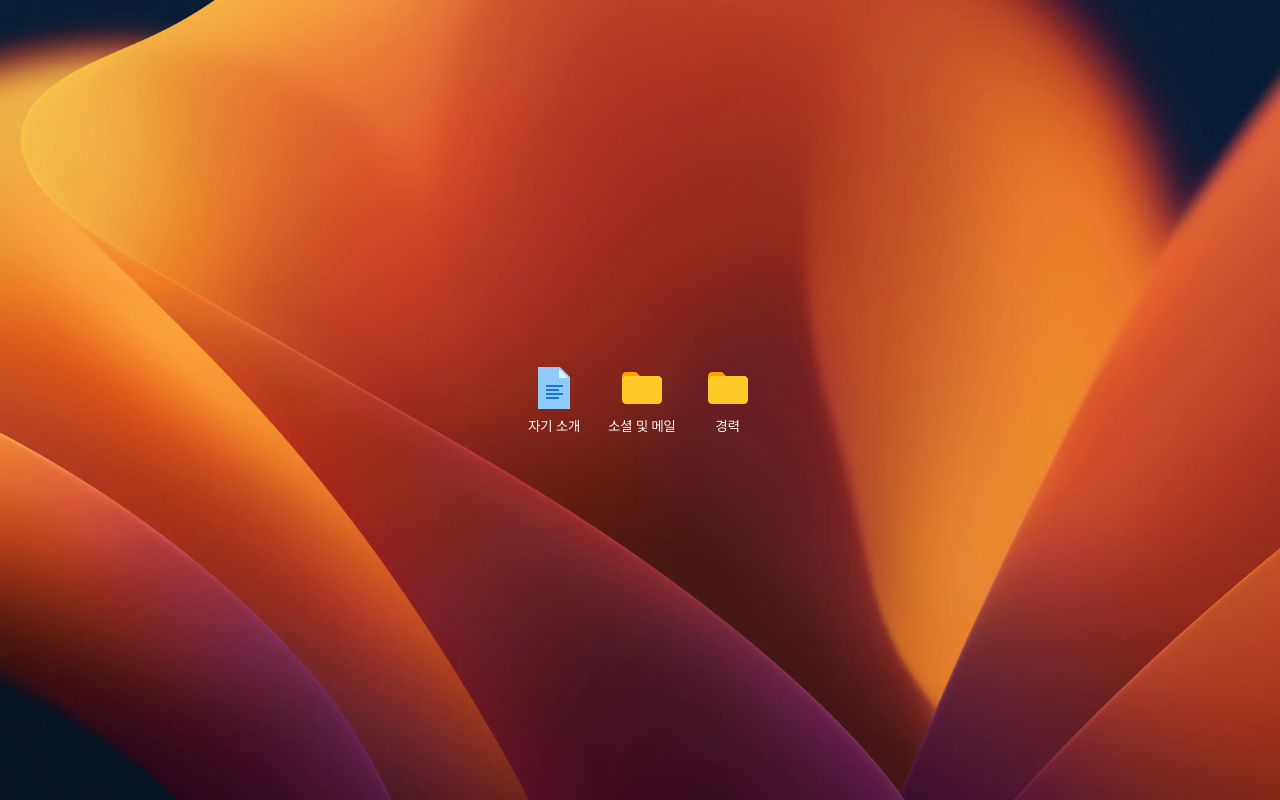
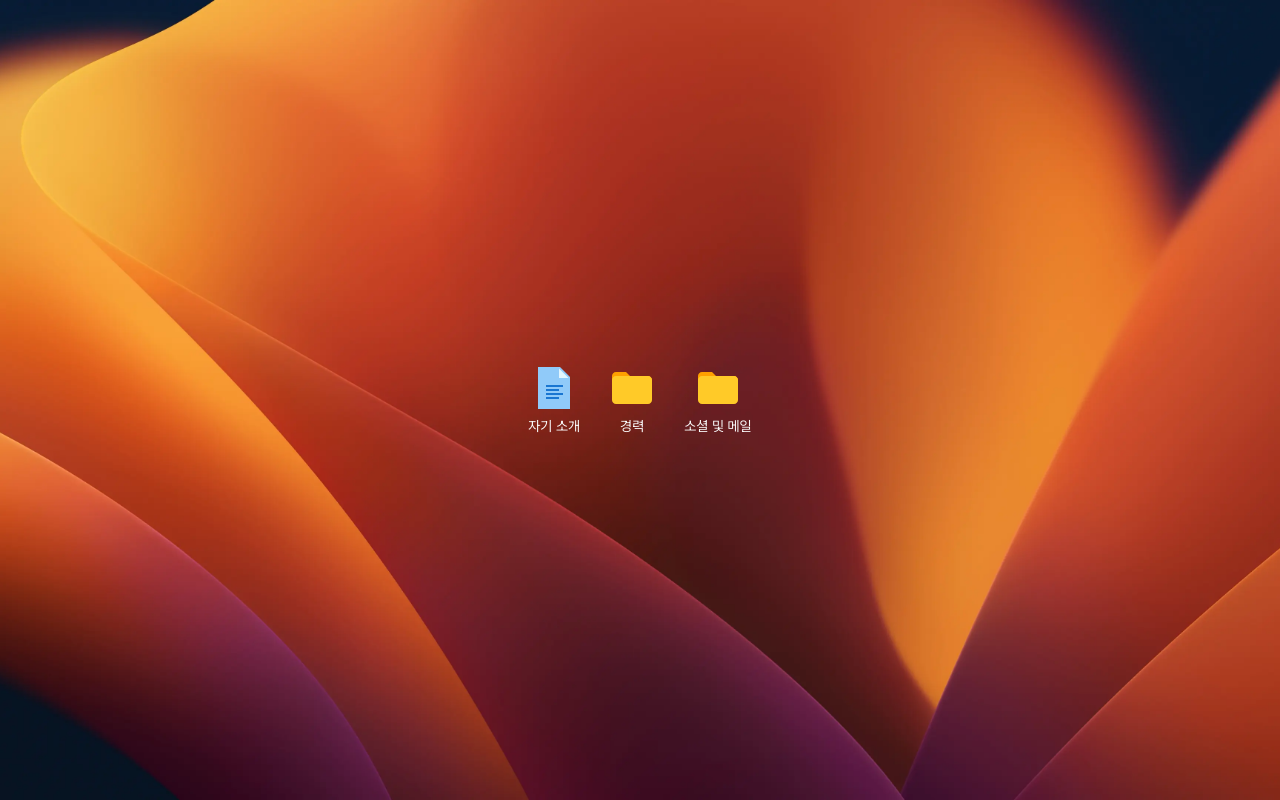
Before and after one commit to minhanPark/who, a Next.js app: page /interactive-resume in a window 1280 px wide. Built offline with nearby package versions, Linux system fonts and the light colour scheme.

Commit message:
경력 내용에 띄어쓰기 수정 및 데스크탑 폴더 순서를 자기소개 다음에 경력이 오도록 수정

```diff
--- a/app/components/modal/work-experience.tsx
+++ b/app/components/modal/work-experience.tsx
@@ -17,11 +17,11 @@ const optatumProjectList: Project[] = [
     taskList: [
       "공통 에러처리를 위해 React Query의 Provider를 커스텀",
       "최적화를 위해 파일들의 캐시 설정을 다르게 적용하도록 Nginx설정 작업",
-      "React Query를 통해 data에 관한 상태 관리를 처리 후 그 외의상태 관리는 보일러 플레이트가 적고 쉽게 적용이 가능한 Zustand를 활용해 처리하도록 작업",
+      "React Query를 통해 data에 관한 상태 관리를 처리 후 그 외의 상태 관리는 보일러 플레이트가 적고 쉽게 적용이 가능한 Zustand를 활용해 처리하도록 작업",
       "백엔드 없이 작업 진행이 필요해 MSW 구성을 통해 api 모킹 작업",
     ],
     techStack:
-      "React, Typescript, MUI, Tanstack-query, Zustand,React-hook-form, Docker, Nginx, MSW",
+      "React, Typescript, MUI, Tanstack-query, Zustand, React-hook-form, Docker, Nginx, MSW",
   },
   {
     header: "국내 PG 솔루션",
--- a/app/interactive-resume/page.tsx
+++ b/app/interactive-resume/page.tsx
@@ -40,6 +40,14 @@ const Page = () => {
         modal={<AboutMe />}
       />
       <DesktopIcon
+        title="경력"
+        handleFocus={setIsFocus}
+        isFocus={isFocus === "경력"}
+        isFolder={true}
+        constraints={constraintsRef}
+        modal={<WorkExperience />}
+      />
+      <DesktopIcon
         title="소셜 및 메일"
         handleFocus={setIsFocus}
         isFocus={isFocus === "소셜 및 메일"}
@@ -47,14 +55,6 @@ const Page = () => {
         constraints={constraintsRef}
         modal={<SocialAndMail />}
       />
-      <DesktopIcon
-        title="경력"
-        handleFocus={setIsFocus}
-        isFocus={isFocus === "경력"}
-        isFolder={true}
-        constraints={constraintsRef}
-        modal={<WorkExperience />}
-      />
     </div>
   );
 };
```
